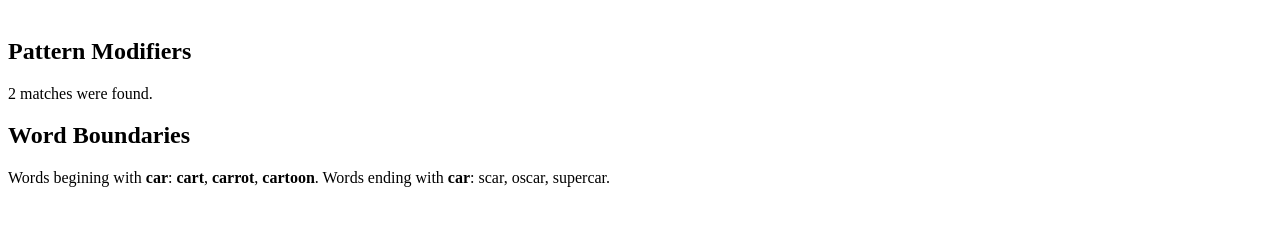
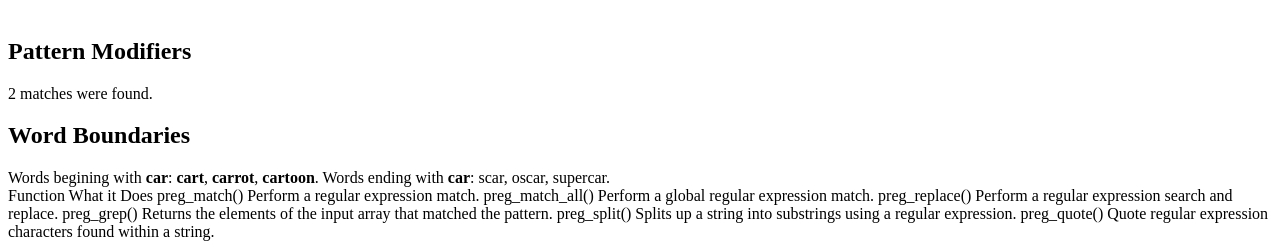
Before and after one commit to kipmyk/OOP, a PHP site: page /examples/regular_expresion.php in a window 1280 px wide. Shown: the part 622-871 px from the top of the page. Before the commit the page ends 809 px from the top, so only its background shows below. Run offline with PHP 8.4, Linux system fonts and the light colour scheme.

Commit message:
PHP Regular Expressions updated

```diff
--- a/examples/regular_expresion.php
+++ b/examples/regular_expresion.php
@@ -66,3 +66,11 @@ $replacement = '<b>$0</b>';
 $text = 'Words begining with car: cart, carrot, cartoon. Words ending with car: scar, oscar, supercar.';
 echo preg_replace($pattern, $replacement, $text);
 ?>
+<br>
+Function 	What it Does
+preg_match() 	Perform a regular expression match.
+preg_match_all() 	Perform a global regular expression match.
+preg_replace() 	Perform a regular expression search and replace.
+preg_grep() 	Returns the elements of the input array that matched the pattern.
+preg_split() 	Splits up a string into substrings using a regular expression.
+preg_quote() 	Quote regular expression characters found within a string.
```
